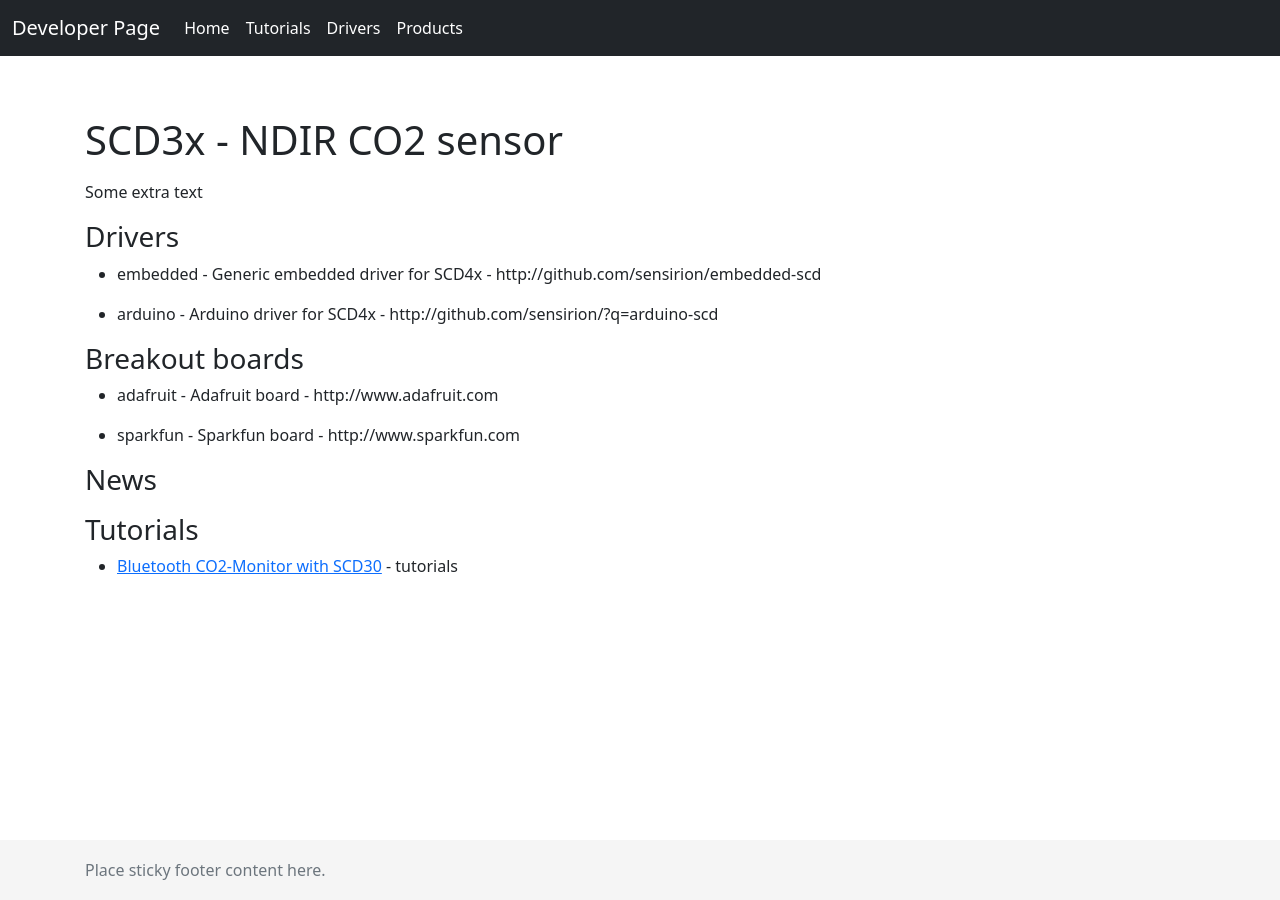
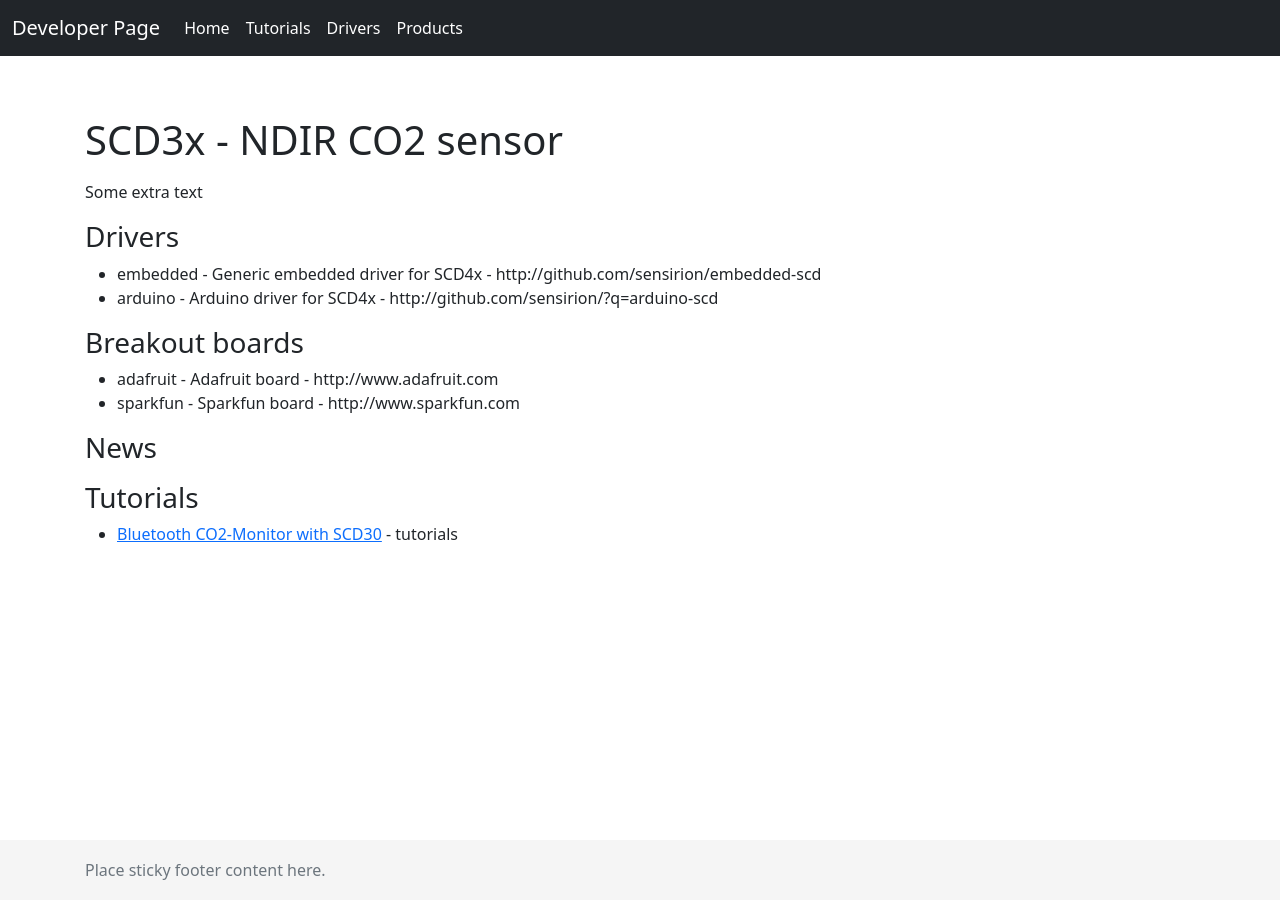
Before and after one commit to winkj/tutorials, a Jekyll site: the page built from _products/scd3x.md, in a window 1280 px wide. Built offline with Jekyll 4.4.1, drawn with Linux system fonts in a browser that asks for light colours.

Commit message:
reformat sub lists

```diff
--- a/_layouts/product.html
+++ b/_layouts/product.html
@@ -9,18 +9,14 @@ layout: default
 <h3>Drivers</h3>
 <ul>
     {% for driver in page.drivers %}
-      <li>
-        <p>{{ driver[0] }} - {{ driver[1].description }} - {{ driver[1].url }}</p>
-      </li>
+      <li>{{ driver[0] }} - {{ driver[1].description }} - {{ driver[1].url }}</li>
     {% endfor %}
 </ul>
 
 <h3>Breakout boards</h3>
 <ul>
     {% for breakout in page.breakouts %}
-    <li>
-      <p>{{ breakout[0] }} - {{ breakout[1].description }} - {{ breakout[1].url }}</p>
-    </li>
+    <li>{{ breakout[0] }} - {{ breakout[1].description }} - {{ breakout[1].url }}</li>
   {% endfor %}
 </ul>
 
--- a/drivers.html
+++ b/drivers.html
@@ -10,9 +10,7 @@ layout: default
 
     <ul>
         {% for driver in product.drivers %}
-        <li>
-          <p>{{ driver[0] }} - {{ driver[1].description }} - {{ driver[1].url }}</p>
-        </li>
+        <li>{{ driver[0] }} - {{ driver[1].description }} - {{ driver[1].url }}</li>
       {% endfor %}
     </ul>
 
```
